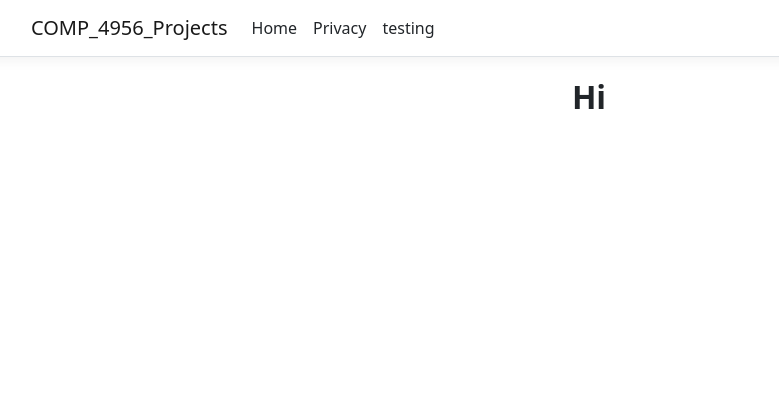
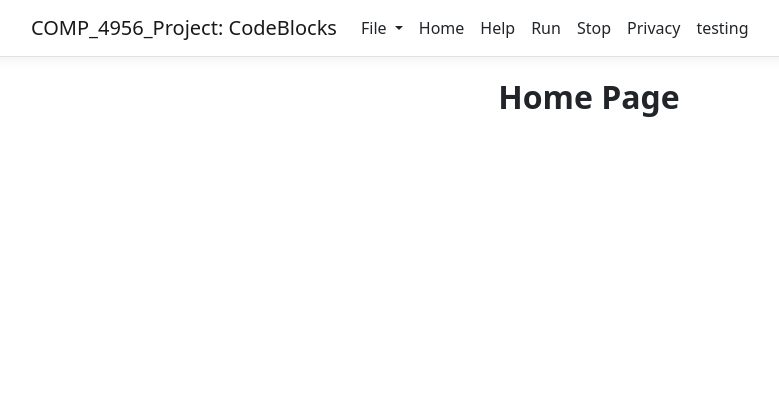
Before and after one commit to SamuelT95/COMP-4956-Projects, an ASP.NET Core app: page / in a window 1280 px wide. Shown: the top 420 px of the page, without its empty margins (51-830 px from the left). Run offline with ASP.NET Core 8, Linux system fonts and the light colour scheme; style sheets or scripts are compiled from the project's sources.

Commit message:
Created an introductory Top Navigation Bar with Dropdowns and Buttons. Created Help Page.

```diff
--- a/Pages/Index.cshtml
+++ b/Pages/Index.cshtml
@@ -8,4 +8,4 @@
 
 }
 
-<p>Hi</p>
+<p>Home Page</p>
--- a/Pages/Shared/_Layout.cshtml
+++ b/Pages/Shared/_Layout.cshtml
@@ -1,5 +1,6 @@
 <!DOCTYPE html>
 <html lang="en">
+
 <head>
     <meta charset="utf-8" />
     <meta name="viewport" content="width=device-width, initial-scale=1.0" />
@@ -8,26 +9,55 @@
     <link rel="stylesheet" href="~/css/site.css" asp-append-version="true" />
     <link rel="stylesheet" href="~/COMP-4956-PROJECTS.styles.css" asp-append-version="true" />
 </head>
+
 <body>
     <header>
         <nav class="navbar navbar-expand-sm navbar-toggleable-sm navbar-light bg-white border-bottom box-shadow mb-3">
             <div class="container">
-                <a class="navbar-brand" asp-area="" asp-page="/Index">COMP_4956_Projects</a>
-                <button class="navbar-toggler" type="button" data-bs-toggle="collapse" data-bs-target=".navbar-collapse" aria-controls="navbarSupportedContent"
-                        aria-expanded="false" aria-label="Toggle navigation">
+                <a class="navbar-brand" asp-area="" asp-page="/Index">COMP_4956_Project: CodeBlocks</a>
+                <button class="navbar-toggler" type="button" data-bs-toggle="collapse" data-bs-target=".navbar-collapse"
+                    aria-controls="navbarSupportedContent" aria-expanded="false" aria-label="Toggle navigation">
                     <span class="navbar-toggler-icon"></span>
                 </button>
                 <div class="navbar-collapse collapse d-sm-inline-flex justify-content-between">
                     <ul class="navbar-nav flex-grow-1">
+
+                        @* File Dropdown menu *@
+                        <li class="nav-item dropdown">
+                            <a class="nav-link dropdown-toggle text-dark" href="#" id="navbarDropdown" role="button"
+                                data-bs-toggle="dropdown" aria-expanded="false">
+                                File
+                            </a>
+                            <ul class="dropdown-menu" aria-labelledby="navbarDropdown">
+                                <li><a class="dropdown-item" href="#">New Project</a></li>
+                                <li><a class="dropdown-item" href="#">Save</a></li>
+                                <li><a class="dropdown-item" href="#">Open</a></li>
+                            </ul>
+                        </li>
+
                         <li class="nav-item">
                             <a class="nav-link text-dark" asp-area="" asp-page="/Index">Home</a>
                         </li>
+                            <li class="nav-item">
+
+                            <a class="nav-link text-dark" asp-area="" asp-page="/Help">Help</a>
+                        </li>
+
+                            <li class="nav-item">
+                            <a class="nav-link text-dark" asp-area="" asp-page="/Home">Run</a>
+                        </li>
+
+                            <li class="nav-item">
+                            <a class="nav-link text-dark" asp-area="" asp-page="/Home">Stop</a>
+                        </li>
+
                         <li class="nav-item">
                             <a class="nav-link text-dark" asp-area="" asp-page="/Privacy">Privacy</a>
                         </li>
                         <li class="nav-item">
                             <a class="nav-link text-dark" asp-area="" asp-page="/testing">testing</a>
                         </li>
+
                     </ul>
                 </div>
             </div>
@@ -51,4 +81,5 @@
 
     @await RenderSectionAsync("Scripts", required: false)
 </body>
+
 </html>
```
Also changed, not shown: Pages/Help.cshtml (added, +9 -0 lines), Pages/Help.cshtml.cs (added, +19 -0 lines).
